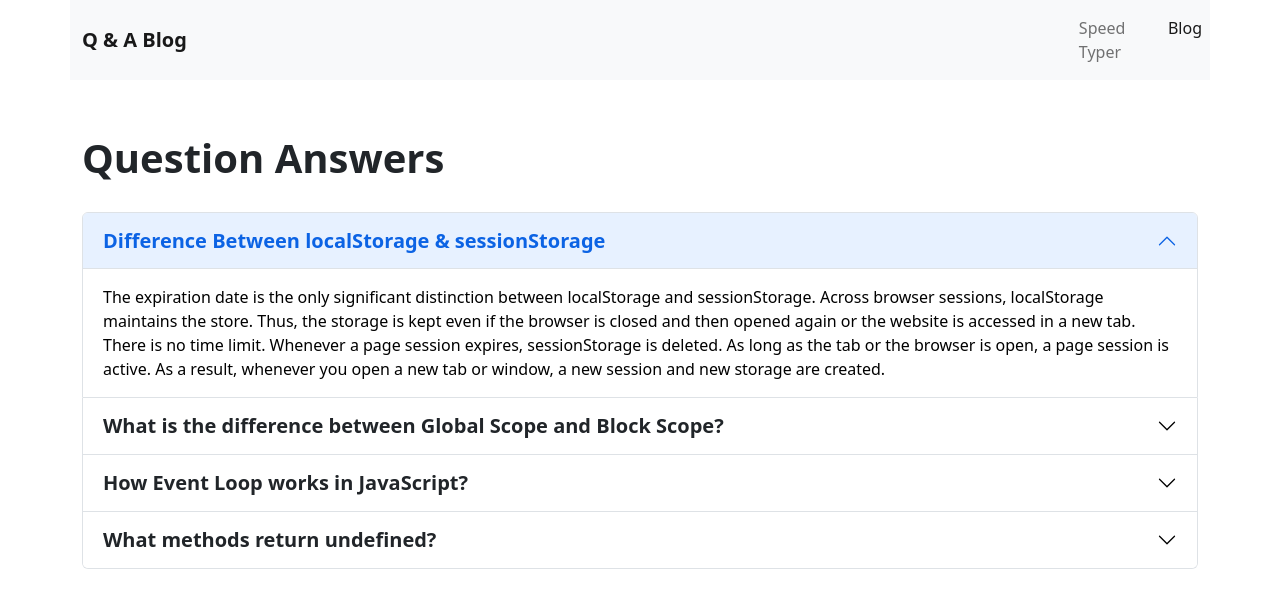
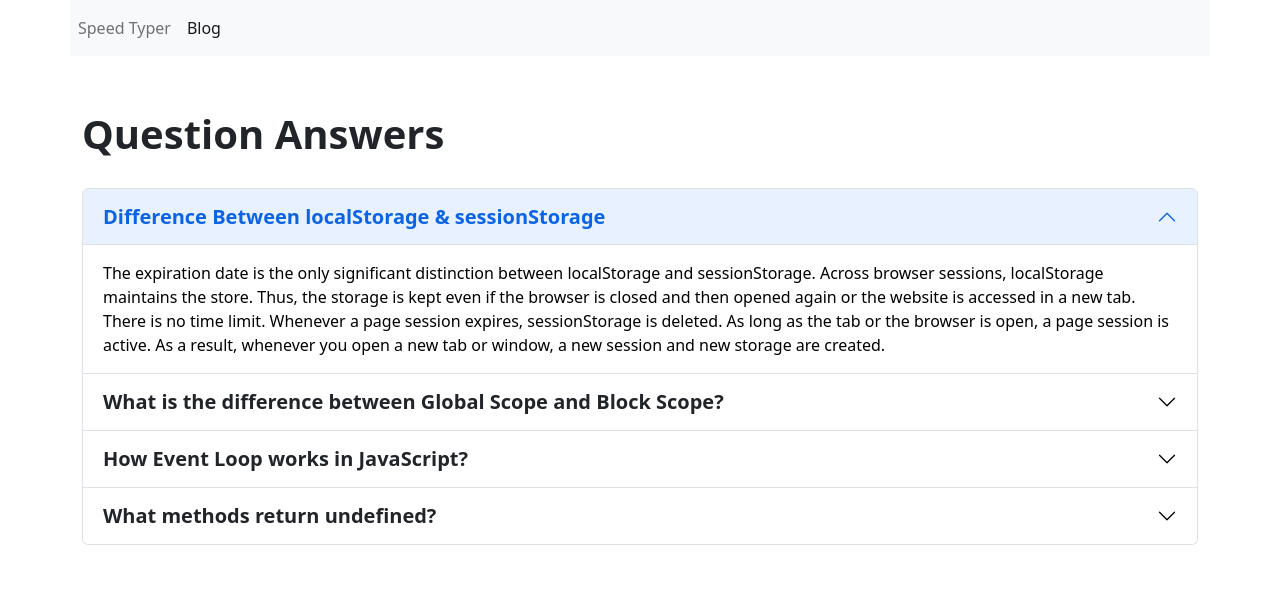
Before and after one commit to naim71/type-monster-debug-project, a plain HTML site: page blog.html in a window 1280 px wide. Drawn offline with nearby package versions, Linux system fonts and the light colour scheme.

Commit message:
blog updated

```diff
--- a/blog.html
+++ b/blog.html
@@ -15,9 +15,6 @@
 <body>
     <header>
         <nav class="navbar navbar-expand-lg bg-light container">
-            <div class="container-fluid">
-              <a class="navbar-brand fw-bold logo" href="index.html">Q & A Blog</a>
-            </div>
             <div class="collapse navbar-collapse">
                 <ul class="navbar-nav mb-2 mb-lg-0">
                     <li class="nav-item">
```
